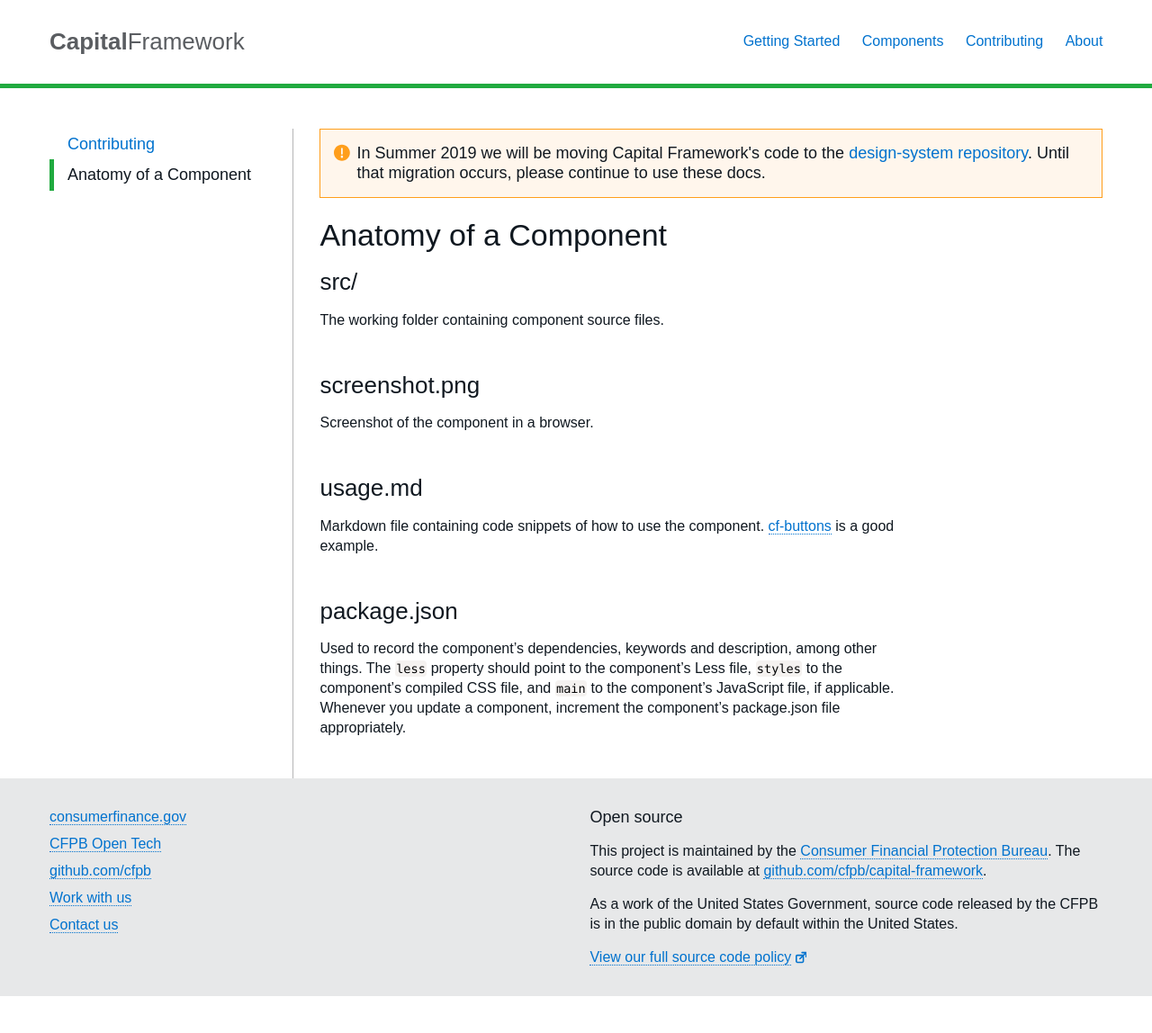
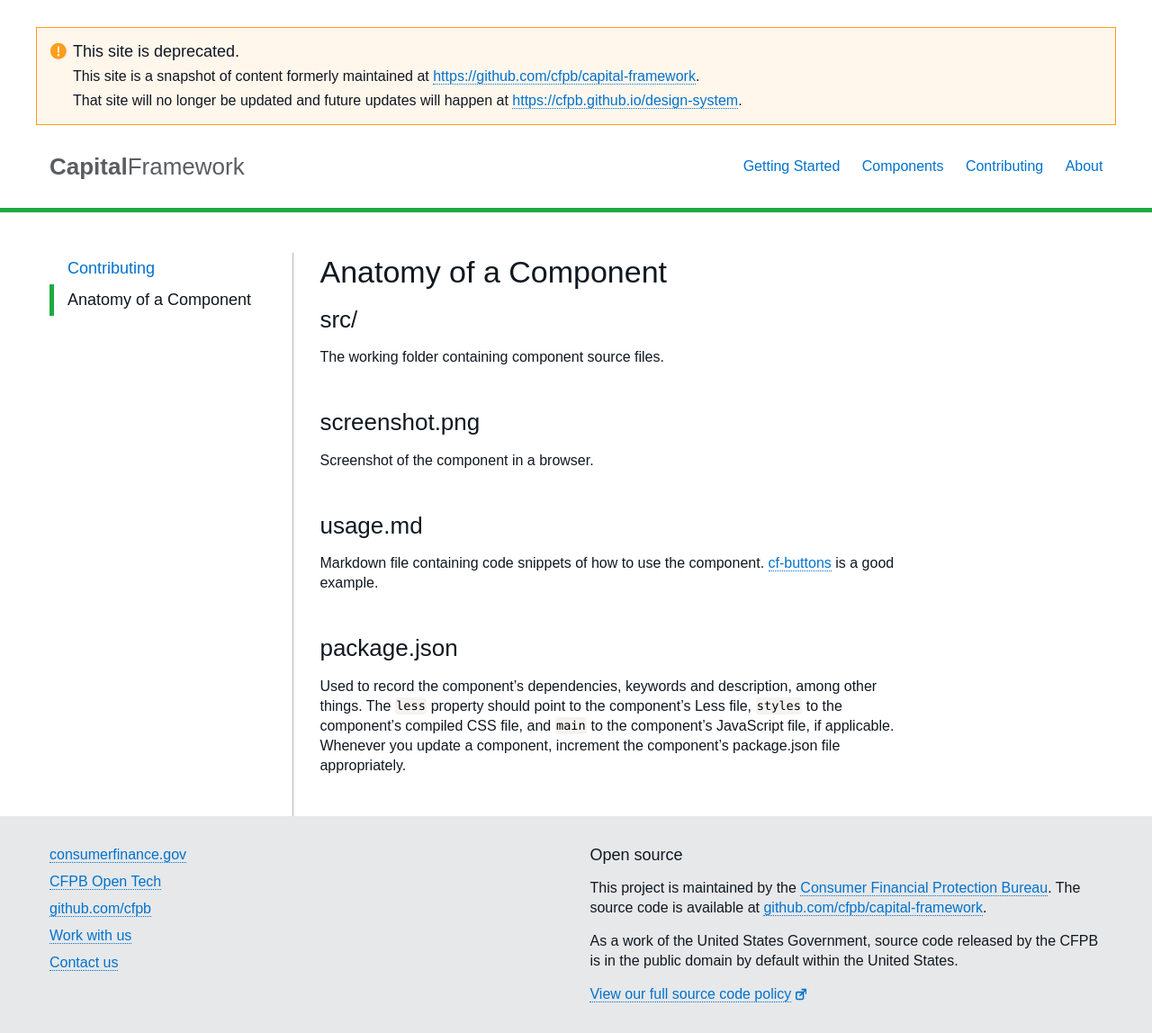
Before and after one commit to cfpb/capital-framework-archive, a Jekyll site: the page built from contributing/anatomy.md, in a window 1280 px wide. Shown: the whole page at 90% size. Built offline with Jekyll 4.4.1, drawn with Linux system fonts in a browser that asks for light colours; some web fonts are replaced; before the commit the page ends 1107 px from its top, so only the background shows below that.

Commit message:
Update site header pointing to design-system

```diff
--- a/_includes/content-header.html
+++ b/_includes/content-header.html
@@ -1,13 +1,3 @@
-<div class="m-notification
-            m-notification__visible
-            m-notification__warning
-            u-mb20">
-    {% include icons/warning-round.svg %}
-    <div class="m-notification_content">
-        <div class="h4 m-notification_message">In Summer 2019 we will be moving Capital Framework's code to the <a href="https://github.com/cfpb/design-system">design-system repository</a>. Until that migration occurs, please continue to use these docs.</div>
-    </div>
-</div>
-
 <header class="content-header">
     <h1 class="content-header_heading">{{ page.title }}</h1>
     {% if page.description %}
--- a/_includes/header.html
+++ b/_includes/header.html
@@ -1,5 +1,27 @@
 <a class="skip-link u-visually-hidden focusable" href="#main">Skip to Main Content</a>
 <header role="banner" class="site-header">
+
+  <div class="block block__flush-top block__flush-bottom block__padded-bottom">
+    <div class="m-global-banner">
+     <div class="wrapper wrapper__match-content">
+       <div class="m-notification m-notification__warning m-notification__visible">
+         <svg xmlns="http://www.w3.org/2000/svg" viewBox="0 0 1000 1200" class="cf-icon-svg"><path d="M500 105.2c-276.1 0-500 223.9-500 500s223.9 500 500 500 500-223.9 500-500-223.9-500-500-500zm-49.7 234.6c0-27.6 22.4-50 50-50s50 22.4 50 50v328.6c0 27.6-22.4 50-50 50s-50-22.4-50-50V339.8zm50 582.5c-39.6 0-71.7-32.1-71.7-71.7s32.1-71.7 71.7-71.7S572 811 572 850.6s-32.1 71.7-71.7 71.7z"></path></svg>
+         <div class="m-notification_content">
+           <div class="h4 m-notification_message">This site is deprecated.</div>
+           <p class="m-notification_explanation">
+             This site is a snapshot of content formerly maintained at
+             <a href="https://github.com/cfpb/capital-framework">https://github.com/cfpb/capital-framework</a>.
+           </p>
+           <p class="m-notification_explanation">
+             That site will no longer be updated and future updates will happen at
+             <a href="https://cfpb.github.io/design-system/">https://cfpb.github.io/design-system</a>.
+           </p>
+         </div>
+       </div>
+     </div>
+   </div>
+  </div>
+
   <div class="wrapper">
     <div class="title content-l_col content-l_col-1-3">
       <h1 class="title_heading">
```
